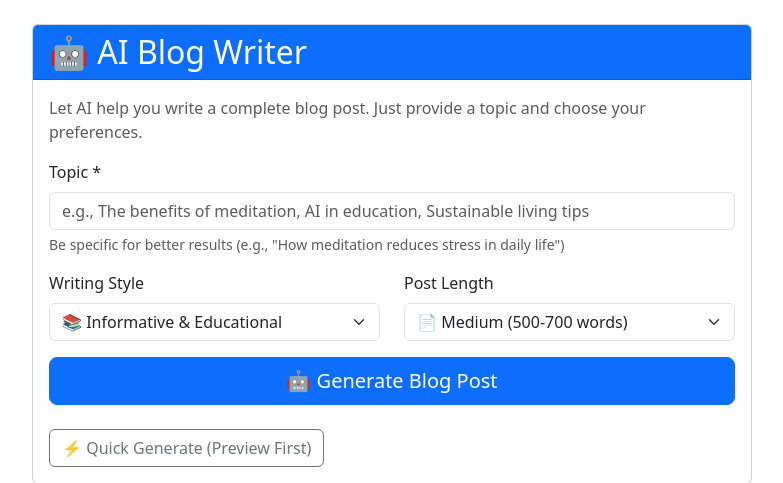
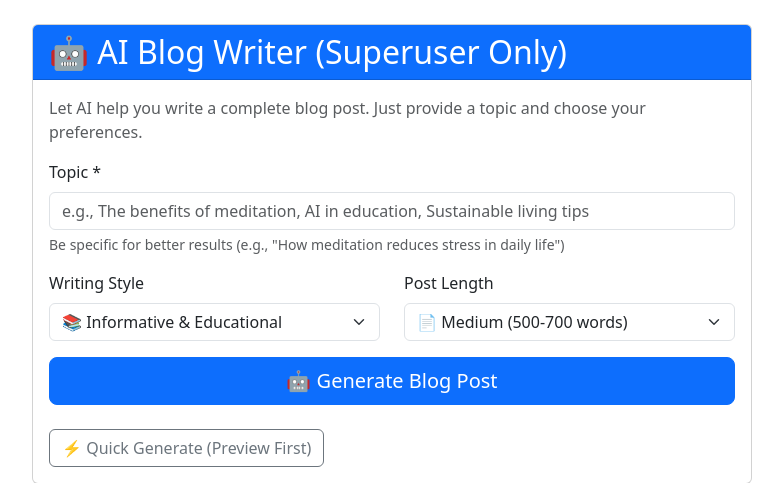
Before and after one commit to AllyanSystumm/AI-Powered-Blogging-Platform, a Django app: page /ai-writer/ in a window 1280 px wide. Shown: the part 56-539 px from the top of the page, without its empty margins (248-1031 px from the left). Run offline with Django 5.2, Linux system fonts and the light colour scheme; the visitor is signed in with stand-in values (Sample User, id 1).

Commit message:
Update permissions (superuser-only posting) and concise README

```diff
--- a/blogging_platform/blog/templates/blog/ai_blog_writer.html
+++ b/blogging_platform/blog/templates/blog/ai_blog_writer.html
@@ -8,7 +8,7 @@
         <div class="col-md-8 mx-auto">
             <div class="card">
                 <div class="card-header bg-primary text-white">
-                    <h2 class="mb-0">🤖 AI Blog Writer</h2>
+                    <h2 class="mb-0">🤖 AI Blog Writer (Superuser Only)</h2>
                 </div>
                 <div class="card-body">
                     <p class="text-muted">Let AI help you write a complete blog post. Just provide a topic and choose your preferences.</p>
--- a/blogging_platform/blog/templates/blog/base.html
+++ b/blogging_platform/blog/templates/blog/base.html
@@ -32,8 +32,10 @@
               <button type="submit" class="btn btn-link nav-link" style="text-decoration: none;">Logout</button>
             </form>
           </li>
-          <li class="nav-item"><a class="nav-link" href="{% url 'post_create' %}">Add Post</a></li>
-          <li class="nav-item"><a class="nav-link" href="{% url 'ai_blog_writer' %}">🤖 AI Writer</a></li>
+          {% if user.is_superuser %}
+            <li class="nav-item"><a class="nav-link" href="{% url 'post_create' %}">Add Post</a></li>
+            <li class="nav-item"><a class="nav-link" href="{% url 'ai_blog_writer' %}">🤖 AI Writer</a></li>
+          {% endif %}
         {% else %}
           <li class="nav-item"><a class="nav-link" href="{% url 'login' %}">Login</a></li>
           <li class="nav-item"><a class="nav-link" href="{% url 'signup' %}">Register</a></li>
--- a/blogging_platform/blog/templates/blog/post_create.html
+++ b/blogging_platform/blog/templates/blog/post_create.html
@@ -12,7 +12,7 @@
                         {% if ai_generated %}
                             🤖 Edit AI-Generated Post
                         {% else %}
-                            ✏️ Create a New Post
+                            ✏️ Create a New Post (Superuser Only)
                         {% endif %}
                     </h2>
                 </div>
--- a/blogging_platform/blog/views.py
+++ b/blogging_platform/blog/views.py
@@ -1,10 +1,13 @@
 from django.shortcuts import render, get_object_or_404, redirect
-from django.contrib.auth.decorators import login_required
+from django.contrib.auth.decorators import login_required, user_passes_test
 from django.contrib import messages
 from django.http import JsonResponse
 from .models import Post
 from .forms import CommentForm, PostForm, UserRegisterForm
 from .ai_service import get_ai_summary, get_ai_comment_suggestion, generate_ai_blog_post
+
+def is_superuser(user):
+    return user.is_superuser
 
 def post_list(request):
     posts = Post.objects.all()
@@ -31,6 +34,7 @@ def post_detail(request, id):
     })
 
 @login_required
+@user_passes_test(is_superuser)
 def post_create(request):
     if request.method == 'POST':
         form = PostForm(request.POST)
@@ -68,6 +72,7 @@ def ai_comment_suggestion(request, post_id):
     return JsonResponse({'suggestion': suggestion})
 
 @login_required
+@user_passes_test(is_superuser)
 def ai_blog_writer(request):
     """AI blog writing page"""
     if request.method == 'POST':
```
Also changed, not shown: README.md.
